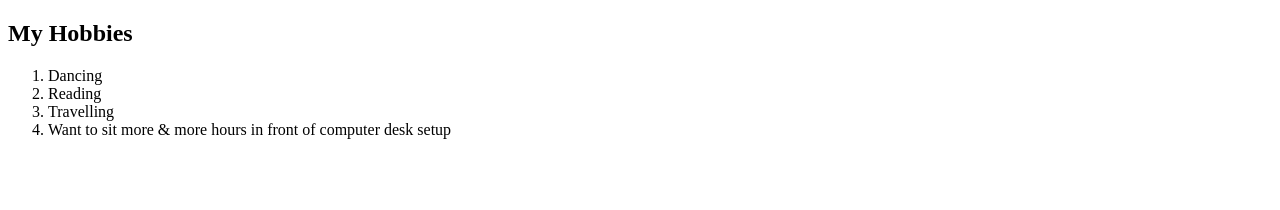
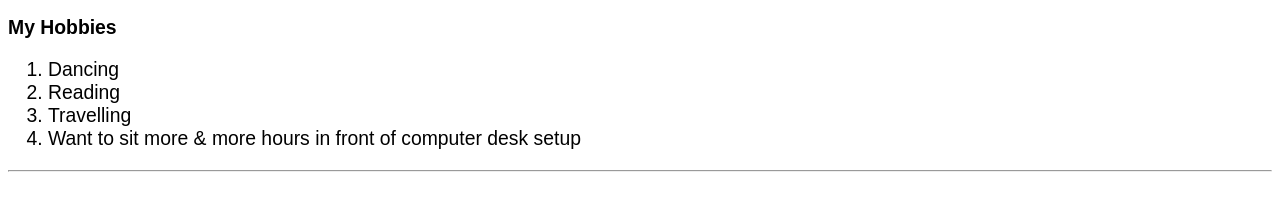
Before and after one commit to sapnendra/resume, a plain HTML site: page public/myHobbies.html in a window 1280 px wide. Drawn offline with Linux system fonts and the light colour scheme.

Commit message:
add style in other pages

```diff
--- a/public/myHobbies.html
+++ b/public/myHobbies.html
@@ -4,6 +4,7 @@
     <meta charset="UTF-8">
     <meta name="viewport" content="width=device-width, initial-scale=1.0">
     <title>My Hobbies - Sapnendra</title>
+    <link rel="stylesheet" href="style.css">
 </head>
 <body>
     <h2>My Hobbies</h2>
@@ -13,5 +14,8 @@
         <li>Travelling</li>
         <li>Want to sit more & more hours in front of computer desk setup</li>
     </ol>
+
+    <hr />
+
 </body>
 </html>
```
Also changed, not shown: public/ContactMe.html (+1 -0 lines).
